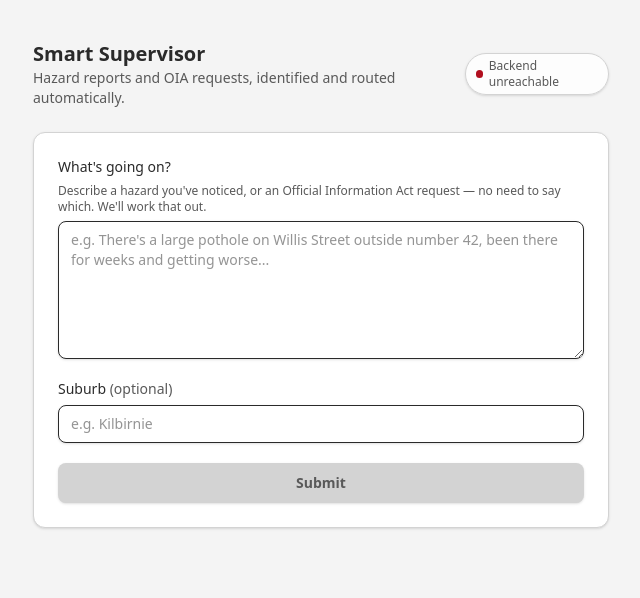
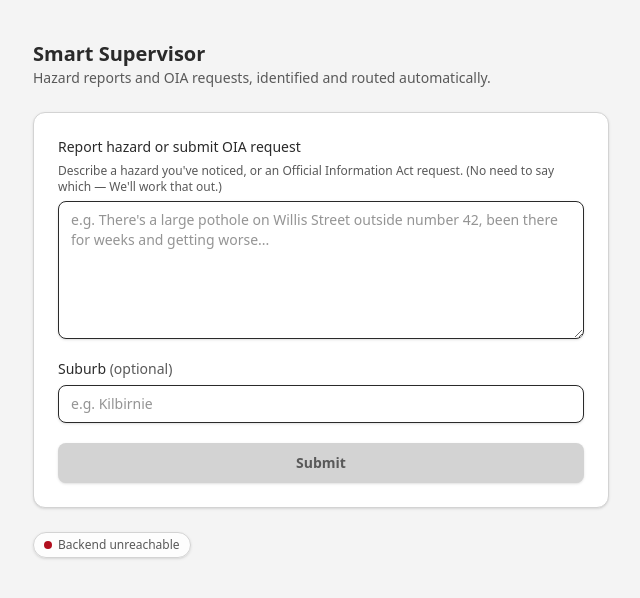
Before and after one commit to moizp/supervisor-orchestrator, a Svelte app in the folder frontend/: page / in a window 1280 px wide. Shown: the top 598 px of the page, without its empty margins (319-959 px from the left). Built offline with nearby package versions, Linux system fonts and the light colour scheme; no server answers.

Commit message:
Add action descriptions and improve UI

```diff
--- a/frontend/src/App.svelte
+++ b/frontend/src/App.svelte
@@ -23,12 +23,6 @@
         <p class="text-sm text-steel dark:text-steel-dark">
           Hazard reports and OIA requests, identified and routed automatically.
         </p>
-      </div>
-      <div class="flex items-center gap-2">
-        {#if flow.domain}
-          <PipelineBadge domain={flow.domain} />
-        {/if}
-        <BackendHealthBadge status={flow.backendStatus} />
       </div>
     </header>
 
@@ -67,5 +61,12 @@
         />
       {/if}
     </main>
+
+    <div class="flex items-center gap-3">
+      {#if flow.domain}
+        <PipelineBadge domain={flow.domain} />
+      {/if}
+      <BackendHealthBadge status={flow.backendStatus} />
+    </div>
   </div>
 </div>
--- a/frontend/src/components/BackendHealthBadge.svelte
+++ b/frontend/src/components/BackendHealthBadge.svelte
@@ -30,5 +30,5 @@
   role="status"
 >
   <span class={['h-2 w-2 rounded-full', dotClass]} aria-hidden="true"></span>
-  <span class="hidden sm:inline">{label}</span>
+  <span>{label}</span>
 </div>
--- a/frontend/src/components/IntakeForm.svelte
+++ b/frontend/src/components/IntakeForm.svelte
@@ -24,11 +24,11 @@
 <form class="flex flex-col gap-5" onsubmit={handleSubmit}>
   <div class="flex flex-col gap-1.5">
     <label for="raw-text" class="text-sm font-medium text-ink dark:text-ink-dark">
-      What's going on?
+      Report hazard or submit OIA request
     </label>
     <p id="raw-text-hint" class="text-xs text-steel dark:text-steel-dark">
-      Describe a hazard you've noticed, or an Official Information Act request — no need to say
-      which. We'll work that out.
+      Describe a hazard you've noticed, or an Official Information Act request. (No need to say
+      which — We'll work that out.)
     </p>
     <textarea
       id="raw-text"
--- a/frontend/src/components/PipelineBadge.svelte
+++ b/frontend/src/components/PipelineBadge.svelte
@@ -56,5 +56,5 @@
       />
     </svg>
   {/if}
-  <span class="hidden sm:inline">{label}</span>
+  <span>{label}</span>
 </div>
--- a/frontend/src/components/ResultPanel.svelte
+++ b/frontend/src/components/ResultPanel.svelte
@@ -1,6 +1,6 @@
 <script lang="ts">
   import type { Domain, HazardResult, OiaResult, SubmissionResult } from '../lib/api';
-  import { DOMAIN_LABELS } from '../lib/domainLabels';
+  import { HAZARD_ACTION_LABELS } from '../lib/hazardActionLabels';
 
   interface Props {
     domain: Domain | null;
@@ -32,7 +32,10 @@
     misrouteSuggestion === 'hazard' ? 'hazard report' : 'OIA request'
   );
 
-  const assignedPipelineLabel = $derived(domain ? DOMAIN_LABELS[domain] : null);
+  const hazardActions = $derived(hazardResult?.actions.filter((action) => action !== 'none') ?? []);
+  const hazardNoActionNeeded = $derived(
+    hazardResult !== null && hazardResult.actions.length > 0 && hazardActions.length === 0
+  );
 </script>
 
 <div class="flex flex-col gap-5">
@@ -51,15 +54,17 @@
         {/if}
       </div>
       <p class="text-sm text-ink dark:text-ink-dark">{hazardResult.rationale}</p>
-      {#if hazardResult.actions.length > 0}
+      {#if hazardActions.length > 0}
         <div>
           <h3 class="mb-1 text-sm font-medium text-ink dark:text-ink-dark">Next steps</h3>
           <ul class="list-inside list-disc space-y-1 text-sm text-ink dark:text-steel-dark">
-            {#each hazardResult.actions as action (action)}
-              <li>{action}</li>
+            {#each hazardActions as action (action)}
+              <li>{HAZARD_ACTION_LABELS[action] ?? action}</li>
             {/each}
           </ul>
         </div>
+      {:else if hazardNoActionNeeded}
+        <p class="text-sm text-ink dark:text-steel-dark">No further action needed</p>
       {/if}
     </div>
   {:else if oiaResult}
@@ -86,10 +91,6 @@
         Submit as {otherDomainLabel}
       </button>
     </div>
-  {:else if assignedPipelineLabel}
-    <p class="text-xs text-steel dark:text-steel-dark">
-      Cross-checked — both routing checks agree on {assignedPipelineLabel}.
-    </p>
   {/if}
 
   <button
--- /dev/null
+++ b/frontend/src/lib/hazardActionLabels.ts
@@ -0,0 +1,14 @@
+/**
+ * Friendly phrasing for the closed vocabulary of hazard "next step" action
+ * codes returned by the hazard triage backend (see
+ * wellington-impact-lab/backend/app/clarifier.py's ACTION_VOCABULARY).
+ * Mirrors the DOMAIN_LABELS lookup pattern in domainLabels.ts.
+ */
+export const HAZARD_ACTION_LABELS: Record<string, string> = {
+  check_neighbours: 'Check on your neighbours',
+  monitor_situation: 'Monitor the situation',
+  document_further: "Take photos or notes if it's safe to do so",
+  call_111: "Call 111 if there's immediate danger",
+  evacuate: "Evacuate the area if it's safe to do so",
+  none: 'No further action needed',
+};
```
